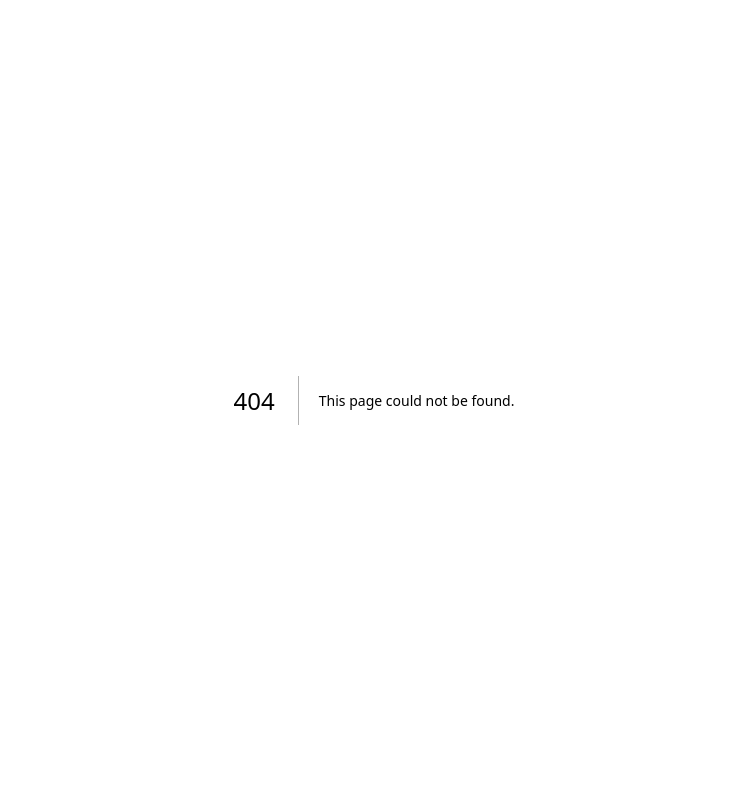
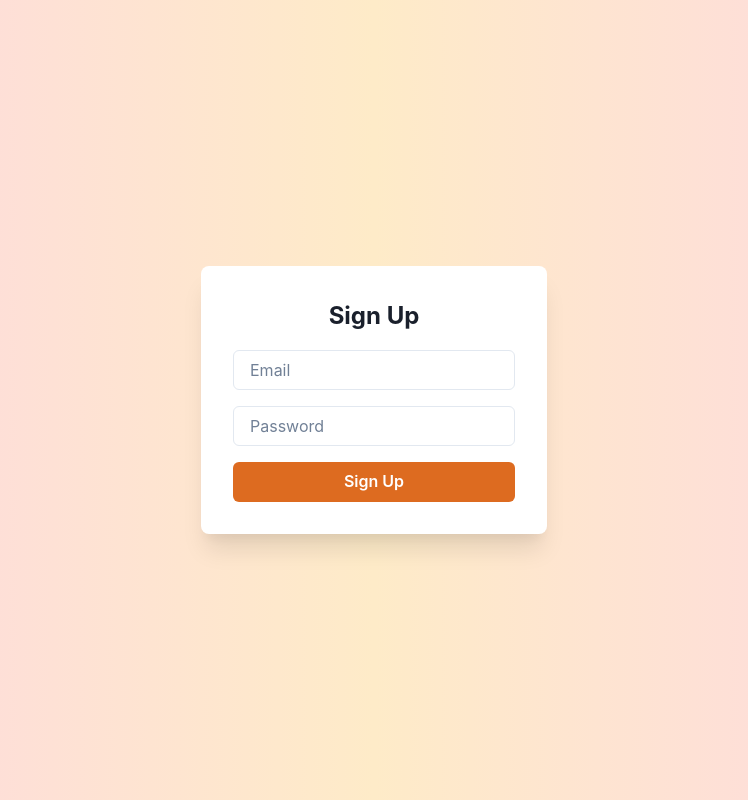
Before and after one commit to katydevelops/Affirma, a Next.js app: page /signup in a window 1280 px wide. Before the commit this address had no page. Shown: the whole page, without its empty margins (266-1014 px from the left). Built offline with nearby package versions, Linux system fonts and the light colour scheme; no server answers.

Commit message:
add sign up page

```diff
--- /dev/null
+++ b/app/signup/page.tsx
@@ -0,0 +1,75 @@
+'use client';
+
+import { useState } from 'react';
+import { supabase } from '../utils/supabaseClient';
+import { Box, Input, Button, VStack, Text } from '@chakra-ui/react';
+import { useRouter } from 'next/navigation';
+
+export default function SignUp() {
+  const [email, setEmail] = useState<string>('');
+  const [password, setPassword] = useState<string>('');
+  const [error, setError] = useState<string | null>(null);
+  const router = useRouter();
+
+  const handleSignUp = async (e: React.FormEvent) => {
+    e.preventDefault();
+
+    const { user, error } = await supabase.auth.signUp({
+      email,
+      password,
+    });
+
+    if (error) {
+      setError(error.message);
+    } else {
+      // Redirect the user to another page after successful sign up
+      router.push('/');  // Change '/' to wherever you want to redirect the user
+    }
+  };
+
+  return (
+    <Box
+      minH="100vh"
+      display="flex"
+      justifyContent="center"
+      alignItems="center"
+      bgGradient="linear(to-r, pink.100, orange.100, pink.100)"
+    >
+      <VStack
+        spacing={4}
+        p={8}
+        bg="white"
+        borderRadius="lg"
+        boxShadow="xl"
+        maxW="lg"
+        mx="auto"
+      >
+        <Text fontSize="2xl" fontWeight="bold">
+          Sign Up
+        </Text>
+        {error && <Text color="red.500">{error}</Text>}
+        <form onSubmit={handleSignUp}>
+          <VStack spacing={4}>
+            <Input
+              placeholder="Email"
+              value={email}
+              onChange={(e) => setEmail(e.target.value)}
+              type="email"
+              required
+            />
+            <Input
+              placeholder="Password"
+              value={password}
+              onChange={(e) => setPassword(e.target.value)}
+              type="password"
+              required
+            />
+            <Button type="submit" colorScheme="orange" size="md" width="100%">
+              Sign Up
+            </Button>
+          </VStack>
+        </form>
+      </VStack>
+    </Box>
+  );
+}
```
